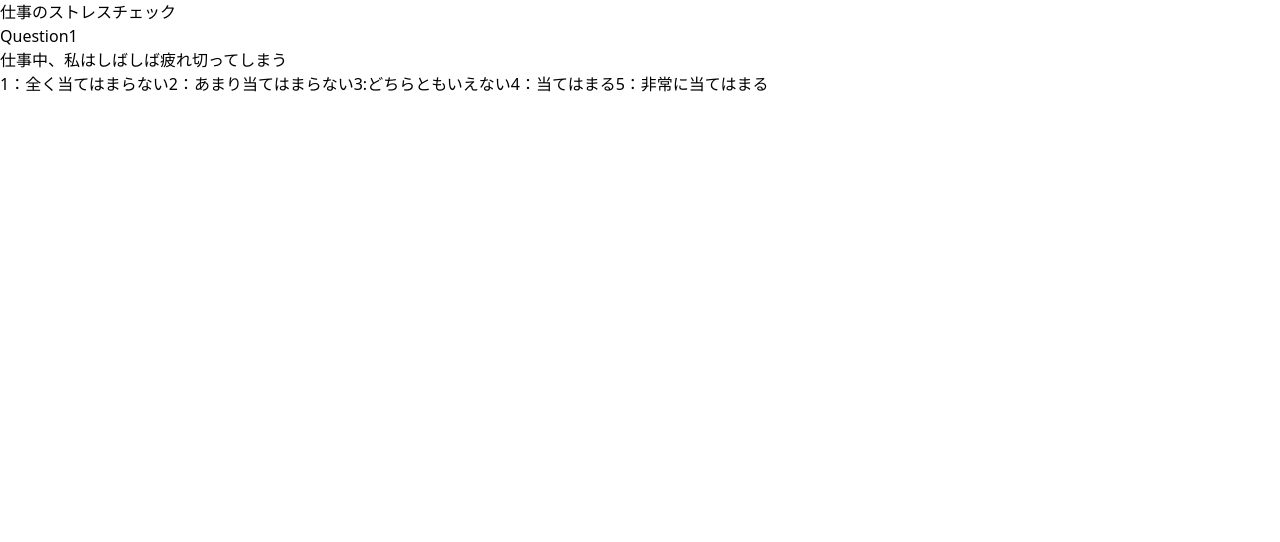
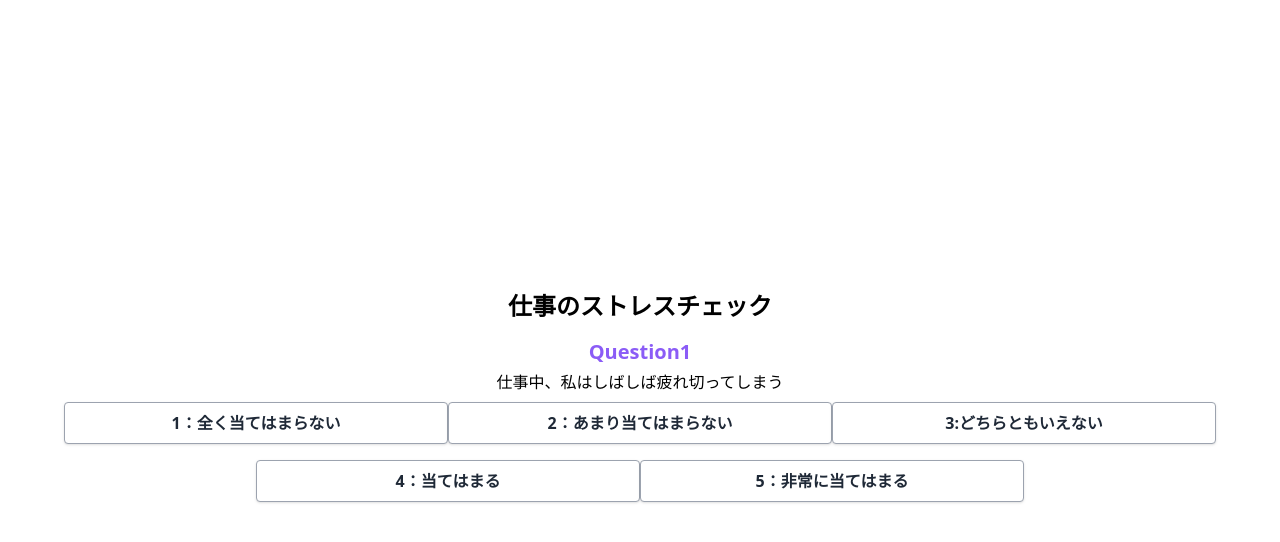
Before and after one commit to R-Tsukada/daily-ease, a Next.js app: page / in a window 1280 px wide. Shown: the top 542 px of the page. Built offline with nearby package versions, Linux system fonts and the light colour scheme.

Commit message:
レイアウトを修正する

```diff
--- a/src/pages/index.js
+++ b/src/pages/index.js
@@ -28,19 +28,23 @@ export default function Home() {
   };
 
   return (
+    <div className="flex items-center justify-center min-h-screen">
       <div>
-      <h2>仕事のストレスチェック</h2>
+        <h2 className="text-2xl font-bold text-center mb-4">仕事のストレスチェック</h2>
+          <div className='text-center'>
             {!isFinished ? (
             <StressCheckForm
               currentQuestion={questions[currentQuestion]}
               onSubmit={handleSubmit}
             />
             ) : (
-        <h2>
+              <h3 className='text-xl font-bold'>
                 合計点数:
                 {totalScore}
-        </h2>
+              </h3>
             )}
+          </div>
+      </div>
     </div>
   );
 }
--- a/src/presentational/Organism/StressCheckForm.js
+++ b/src/presentational/Organism/StressCheckForm.js
@@ -4,7 +4,7 @@ import AnswerButtonList from '../Molecule/AnswerButtonList';
 function StressCheckForm({ currentQuestion, onSubmit }) {
   return (
     <>
-      <p>
+      <p className='text-xl font-bold text-violet-500 mb-1'>
         Question
         {currentQuestion.id}
       </p>
--- a/src/presentational/atoms/Button.tsx
+++ b/src/presentational/atoms/Button.tsx
@@ -1,4 +1,3 @@
-/* eslint-disable max-len */
 import React from 'react';
 
 interface ButtonProps {
@@ -6,6 +5,6 @@ interface ButtonProps {
   children: React.ReactNode
 }
 
-const Button: React.FC<ButtonProps> = ({ onClick, children }) => <button onClick={onClick}>{children}</button>;
+const Button: React.FC<ButtonProps> = ({ onClick, children }) => <button className="bg-white hover:bg-gray-100 text-gray-800 font-semibold py-2 px-4 border border-gray-400 rounded shadow w-96 px-auto my-2" onClick={onClick}>{children}</button>;
 
 export default Button;
```
Lines whose indentation alone changed are shown as unchanged.
